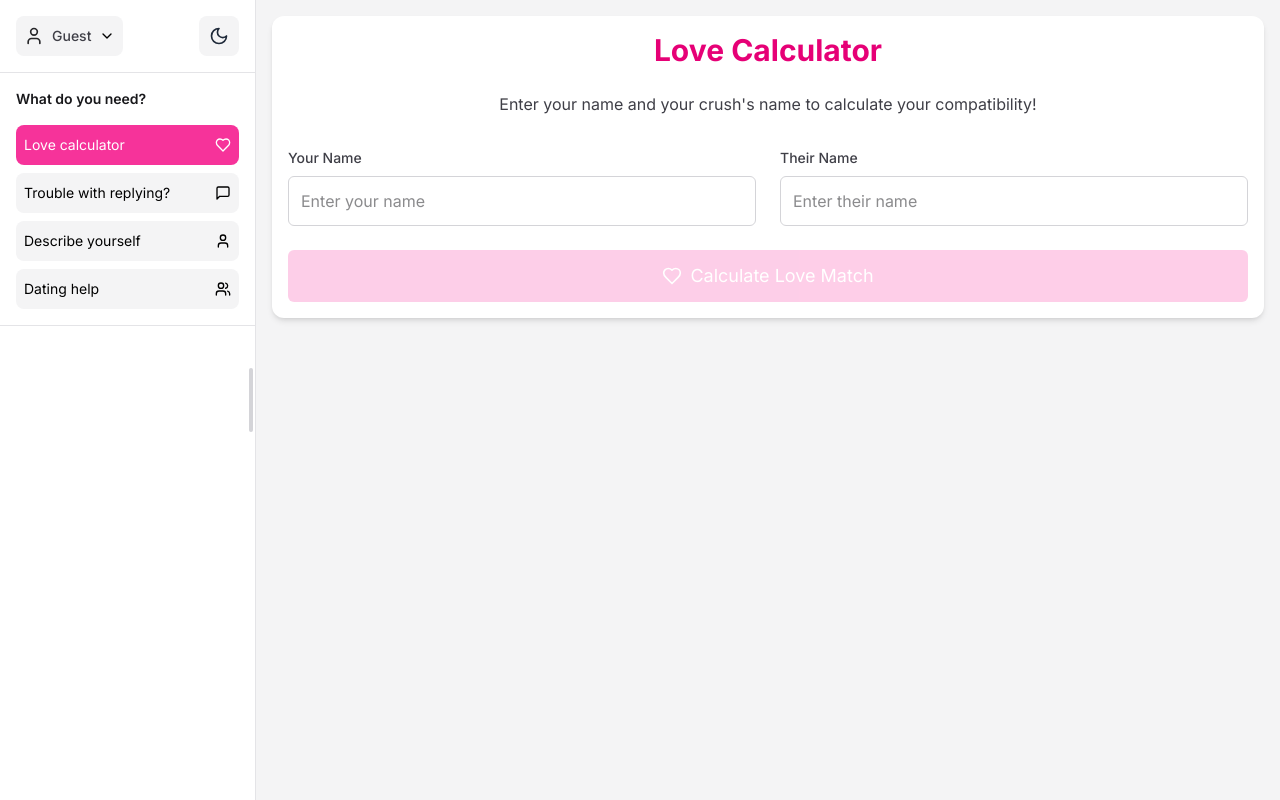
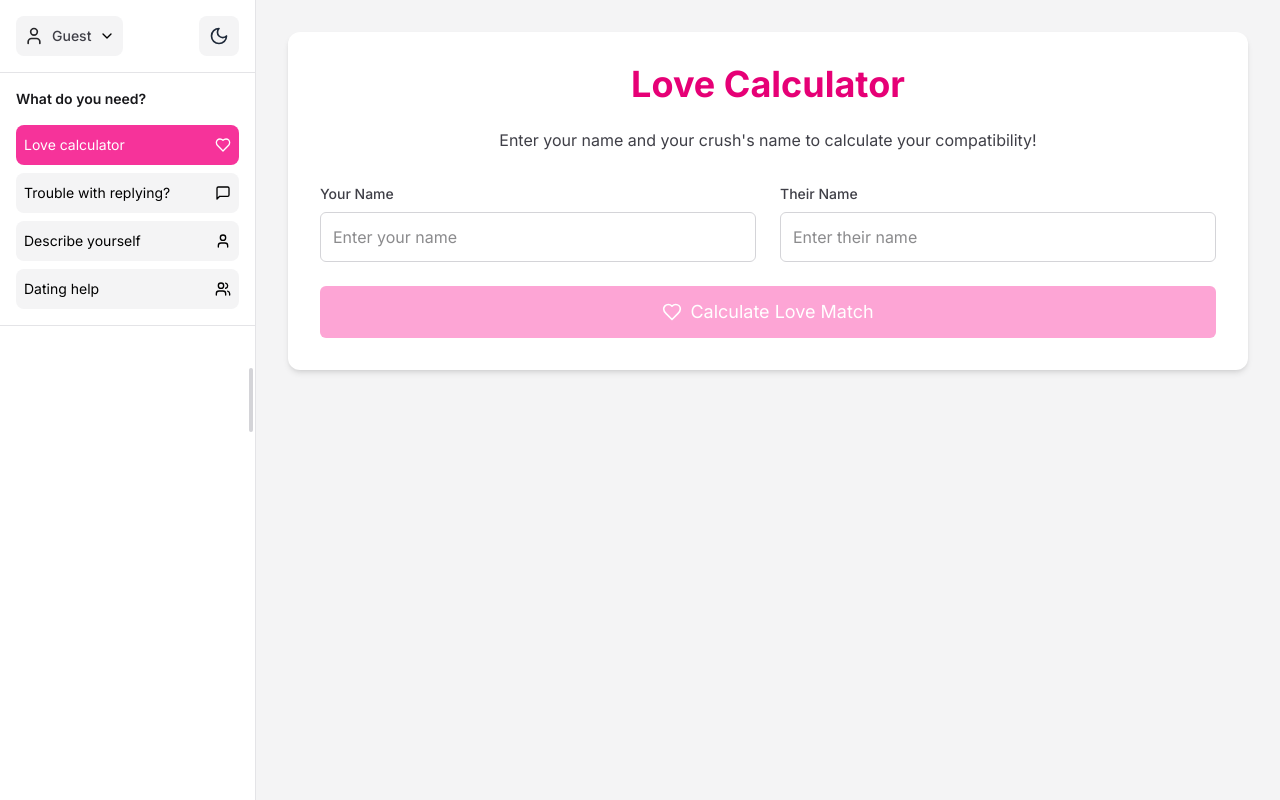
Before and after one commit to birzyk6/wingman, a Next.js app in the folder frontend/: page / in a window 1280 px wide. Both pictures are taken after a click on the button "Love calculator". Built offline with nearby package versions, Linux system fonts and the light colour scheme.

Commit message:
Fixed padding in LoveCalculator

```diff
--- a/frontend/app/page.tsx
+++ b/frontend/app/page.tsx
@@ -64,7 +64,7 @@ export default function Home() {
     };
 
     return (
-        <div className="min-h-screen bg-zinc-100 dark:bg-zinc-950 flex">
+        <div className="min-h-screen bg-zinc-100 dark:bg-zinc-950 flex overflow-hidden">
             {/* Sidebar with option selection capability */}
             <Sidebar
                 previousResponses={previousResponses}
@@ -75,7 +75,7 @@ export default function Home() {
             />
 
             {/* Main content area that changes based on selection */}
-            <div className="flex-1 overflow-y-auto">{renderSelectedComponent()}</div>
+            <main className="flex-1 overflow-y-auto h-screen">{renderSelectedComponent()}</main>
         </div>
     );
 }
--- a/frontend/components/love-calculator.tsx
+++ b/frontend/components/love-calculator.tsx
@@ -97,10 +97,10 @@ export default function LoveCalculator() {
     };
 
     return (
-        <div className="flex flex-col h-screen p-4">
+        <div className="flex flex-col h-full p-8 bg-zinc-100 dark:bg-zinc-950 overflow-y-auto">
             {/* Input Section */}
-            <div className="w-full p-4 bg-white dark:bg-zinc-900 rounded-xl shadow-md mb-6">
-                <h1 className="text-3xl font-bold text-pink-600 dark:text-pink-400 mb-6 text-center">
+            <div className="w-full p-8 bg-white dark:bg-zinc-900 rounded-xl shadow-md mb-6">
+                <h1 className="text-4xl font-bold text-pink-600 dark:text-pink-400 mb-6 text-center">
                     Love Calculator
                 </h1>
 
@@ -142,9 +142,9 @@ export default function LoveCalculator() {
                         disabled={!yourName || !theirName || loading}
                         className={`w-full flex items-center justify-center py-3 px-4 rounded-md text-white text-lg transition-colors ${
                             !yourName || !theirName || loading
-                                ? "bg-pink-300 dark:bg-pink-800 cursor-not-allowed animate-pulse"
+                                ? "bg-pink-300 dark:bg-pink-800 cursor-not-allowed"
                                 : "bg-pink-500 hover:bg-pink-600 dark:bg-pink-700 dark:hover:bg-pink-800"
-                        }`}
+                        } ${loading ? "animate-pulse" : ""}`}
                     >
                         {loading ? (
                             <div className="flex items-center">
```
